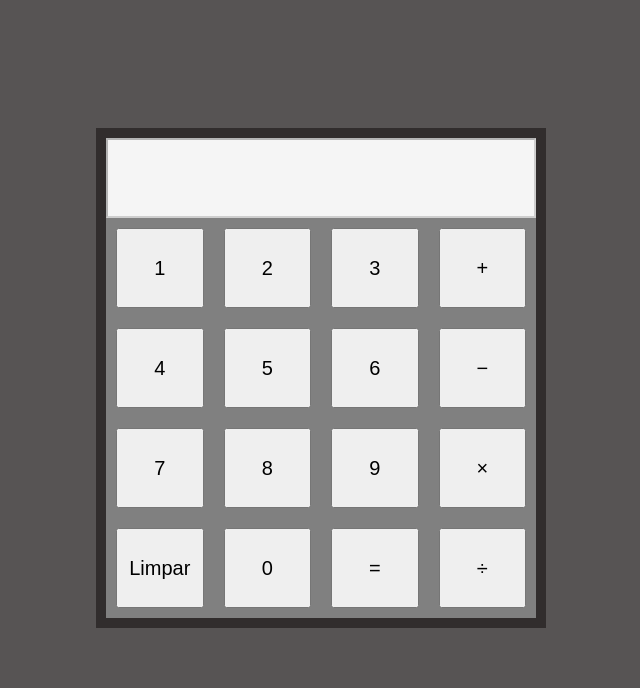
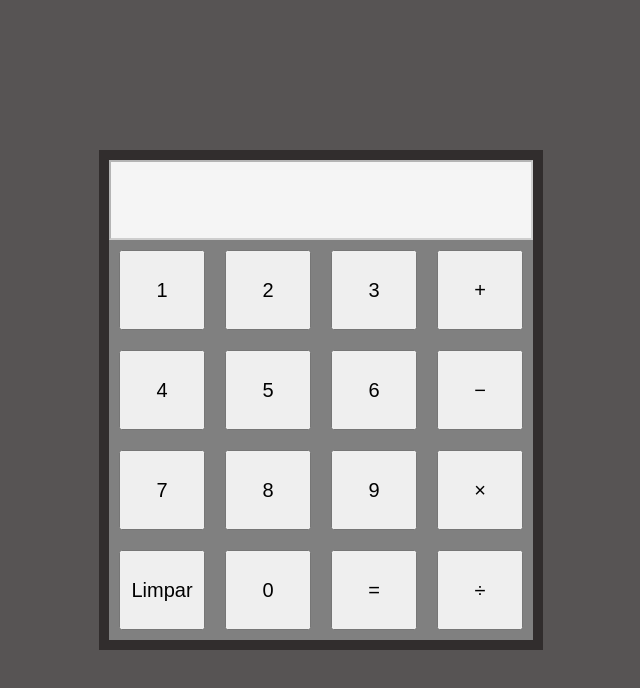
Before and after one commit to ESD4444/Calculadora, a plain HTML site: page index.html in a window 1280 px wide. Shown: the whole page, without its empty margins (319-959 px from the left). Drawn offline with Linux system fonts and the light colour scheme.

Commit message:
Add files via upload

```diff
--- a/estilos.css
+++ b/estilos.css
@@ -8,12 +8,19 @@ body {
     background-color: rgba(59, 56, 56, 0.856);
 }
 
+#container {
+    width: 100%;
+    height: 100vh;
+    display: flex;
+    justify-content: center;
+    align-items: center;
+}
+
 #calculadora {
     background-color: rgb(49, 45, 45);
     max-width: 450px;
+    padding: 10px;
     margin: auto;
-    margin-top: 10%;
-    padding: 10px;
 }
 
 #teclado {
--- a/index.html
+++ b/index.html
@@ -9,7 +9,7 @@
 </head>
 
 <body>
-
+    <div id="container">
         <div id="calculadora">
             <input id="visor" type="text" disabled>
             <div id="teclado">
@@ -31,6 +31,8 @@
                 <div id="clear" class="teclas"><button class="operacao">Limpar</button></div>
             </div>
         </div>
+    </div>
     <script src="script.js"></script>
 </body>
+
 </html>
```
Lines whose indentation alone changed are shown as unchanged.
